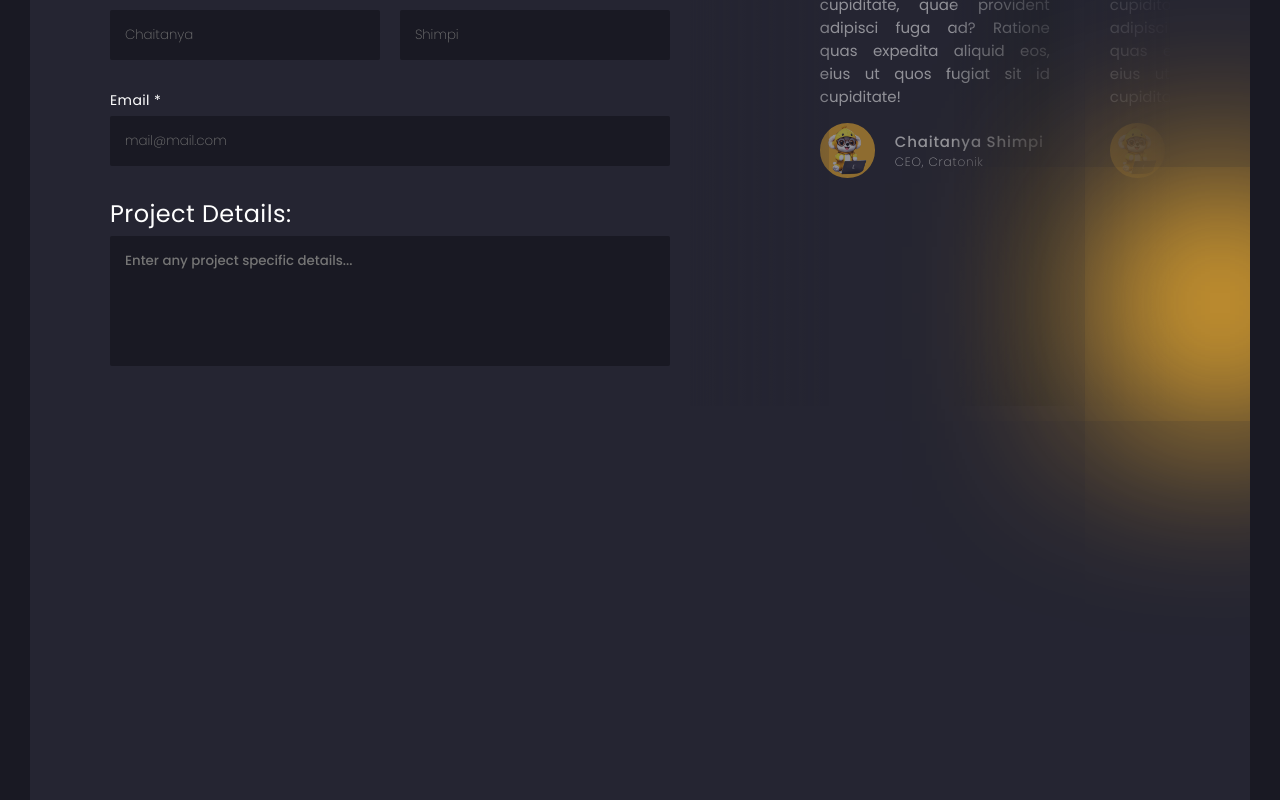
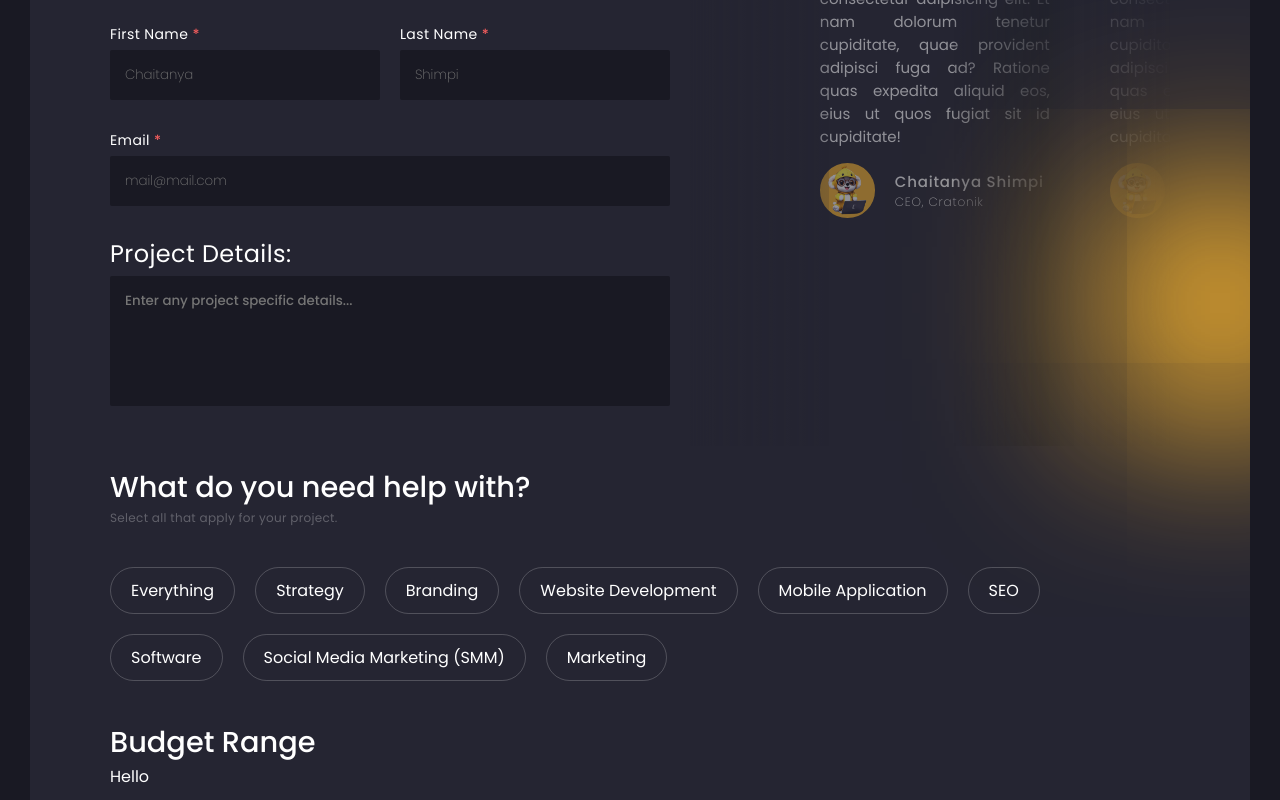
Before and after one commit to cratonik/cratonikWebsite, a React (Create React App) app: page /contact in a window 1280 px wide. Shown: the part 520-1320 px from the top of the page. Built offline with nearby package versions, Linux system fonts and the light colour scheme.

Commit message:
half form design is done

```diff
--- a/src/index.css
+++ b/src/index.css
@@ -57,7 +57,7 @@ body {
 main {
 	color: #fff;
 	background-color: var(--secondary-blue);
-	padding: 20px 140px;
+	/* padding: 20px 140px; */
 	min-height: calc(200vh - 115px);
 	overflow-x: hidden;
 	border-radius: 20px;
--- a/src/pages/contact/Contact.jsx
+++ b/src/pages/contact/Contact.jsx
@@ -12,7 +12,7 @@ const Contact = () => {
     <main>
       <div className={style.ContactHeader}>
         <div className={style.leftContactHeader}>
-          <HeadingTitle title="Start a Project"/>
+          <HeadingTitle title="Start a Project" />
           <h2 className={style.contactme}>
             <span>Contact</span> & grow your business online with us...
           </h2>
@@ -24,17 +24,17 @@ const Contact = () => {
 
             <div className={style.formNameSection}>
               <div className={style.fname}>
-                <label htmlFor="fname">First Name *</label>
-                <input type="text" name="fname" id="fname" required placeholder='Chaitanya'/>
+                <label htmlFor="fname">First Name <span>*</span></label>
+                <input type="text" name="fname" id="fname" required placeholder='Chaitanya' />
               </div>
               <div className={style.lname}>
-                <label htmlFor="fname">Last Name *</label>
-                <input type="text" name="fname" id="fname" required placeholder='Shimpi'/>
+                <label htmlFor="fname">Last Name <span>*</span></label>
+                <input type="text" name="fname" id="fname" required placeholder='Shimpi' />
               </div>
             </div>
             <div className={style.formEmailSection}>
-              <label htmlFor="email">Email *</label>
-              <input type="email" name="email" id="email" required placeholder='mail@mail.com'/>
+              <label htmlFor="email">Email <span>*</span></label>
+              <input type="email" name="email" id="email" required placeholder='mail@mail.com' />
             </div>
             <div className={style.projectDetails}>
               <label htmlFor="description">Project Details:</label>
@@ -47,29 +47,65 @@ const Contact = () => {
         {/* <marquee className={style.moveTest}> */}
         <div className={style.movingTestimonial}>
 
-          <Marquee style={{zIndex: -2}}>
-            <Testimonial review="Lorem ipsum dolor sit amet consectetur adipisicing elit. Et nam dolorum tenetur cupiditate, quae provident adipisci fuga ad? Ratione quas expedita aliquid eos, eius ut quos fugiat sit id cupiditate!" img="../../assets/image/CTA.png" name="Chaitanya Shimpi" title="CEO, Cratonik"/>
-            <Testimonial review="Lorem ipsum dolor sit amet consectetur adipisicing elit. Et nam dolorum tenetur cupiditate, quae provident adipisci fuga ad? Ratione quas expedita aliquid eos, eius ut quos fugiat sit id cupiditate!" img="../../assets/image/CTA.png" name="Chaitanya Shimpi" title="CEO, Cratonik"/>
-            <Testimonial review="Lorem ipsum dolor sit amet consectetur adipisicing elit. Et nam dolorum tenetur cupiditate, quae provident adipisci fuga ad? Ratione quas expedita aliquid eos, eius ut quos fugiat sit id cupiditate!" img="../../assets/image/CTA.png" name="Chaitanya Shimpi" title="CEO, Cratonik"/>
-            <Testimonial review="Lorem ipsum dolor sit amet consectetur adipisicing elit. Et nam dolorum tenetur cupiditate, quae provident adipisci fuga ad? Ratione quas expedita aliquid eos, eius ut quos fugiat sit id cupiditate!" img="../../assets/image/CTA.png" name="Chaitanya Shimpi" title="CEO, Cratonik"/>
-            <Testimonial review="Lorem ipsum dolor sit amet consectetur adipisicing elit. Et nam dolorum tenetur cupiditate, quae provident adipisci fuga ad? Ratione quas expedita aliquid eos, eius ut quos fugiat sit id cupiditate!" img="../../assets/image/CTA.png" name="Chaitanya Shimpi" title="CEO, Cratonik"/>
+          <Marquee style={{ zIndex: -2 }}>
+            <Testimonial review="Lorem ipsum dolor sit amet consectetur adipisicing elit. Et nam dolorum tenetur cupiditate, quae provident adipisci fuga ad? Ratione quas expedita aliquid eos, eius ut quos fugiat sit id cupiditate!" img="../../assets/image/CTA.png" name="Chaitanya Shimpi" title="CEO, Cratonik" />
+            <Testimonial review="Lorem ipsum dolor sit amet consectetur adipisicing elit. Et nam dolorum tenetur cupiditate, quae provident adipisci fuga ad? Ratione quas expedita aliquid eos, eius ut quos fugiat sit id cupiditate!" img="../../assets/image/CTA.png" name="Chaitanya Shimpi" title="CEO, Cratonik" />
+            <Testimonial review="Lorem ipsum dolor sit amet consectetur adipisicing elit. Et nam dolorum tenetur cupiditate, quae provident adipisci fuga ad? Ratione quas expedita aliquid eos, eius ut quos fugiat sit id cupiditate!" img="../../assets/image/CTA.png" name="Chaitanya Shimpi" title="CEO, Cratonik" />
+            <Testimonial review="Lorem ipsum dolor sit amet consectetur adipisicing elit. Et nam dolorum tenetur cupiditate, quae provident adipisci fuga ad? Ratione quas expedita aliquid eos, eius ut quos fugiat sit id cupiditate!" img="../../assets/image/CTA.png" name="Chaitanya Shimpi" title="CEO, Cratonik" />
+            <Testimonial review="Lorem ipsum dolor sit amet consectetur adipisicing elit. Et nam dolorum tenetur cupiditate, quae provident adipisci fuga ad? Ratione quas expedita aliquid eos, eius ut quos fugiat sit id cupiditate!" img="../../assets/image/CTA.png" name="Chaitanya Shimpi" title="CEO, Cratonik" />
           </Marquee>
 
-          <Marquee style={{paddingLeft:'100px', zIndex: -2}}>
-            <Testimonial review="Lorem ipsum dolor sit amet consectetur adipisicing elit. Et nam dolorum tenetur cupiditate, quae provident adipisci fuga ad? Ratione quas expedita aliquid eos, eius ut quos fugiat sit id cupiditate!" img="../../assets/image/CTA.png" name="Chaitanya Shimpi" title="CEO, Cratonik"/>
-            <Testimonial review="Lorem ipsum dolor sit amet consectetur adipisicing elit. Et nam dolorum tenetur cupiditate, quae provident adipisci fuga ad? Ratione quas expedita aliquid eos, eius ut quos fugiat sit id cupiditate!" img="../../assets/image/CTA.png" name="Chaitanya Shimpi" title="CEO, Cratonik"/>
-            <Testimonial review="Lorem ipsum dolor sit amet consectetur adipisicing elit. Et nam dolorum tenetur cupiditate, quae provident adipisci fuga ad? Ratione quas expedita aliquid eos, eius ut quos fugiat sit id cupiditate!" img="../../assets/image/CTA.png" name="Chaitanya Shimpi" title="CEO, Cratonik"/>
-            <Testimonial review="Lorem ipsum dolor sit amet consectetur adipisicing elit. Et nam dolorum tenetur cupiditate, quae provident adipisci fuga ad? Ratione quas expedita aliquid eos, eius ut quos fugiat sit id cupiditate!" img="../../assets/image/CTA.png" name="Chaitanya Shimpi" title="CEO, Cratonik"/>
-            <Testimonial review="Lorem ipsum dolor sit amet consectetur adipisicing elit. Et nam dolorum tenetur cupiditate, quae provident adipisci fuga ad? Ratione quas expedita aliquid eos, eius ut quos fugiat sit id cupiditate!" img="../../assets/image/CTA.png" name="Chaitanya Shimpi" title="CEO, Cratonik"/>
+          <Marquee style={{ paddingLeft: '100px', zIndex: -2 }}>
+            <Testimonial review="Lorem ipsum dolor sit amet consectetur adipisicing elit. Et nam dolorum tenetur cupiditate, quae provident adipisci fuga ad? Ratione quas expedita aliquid eos, eius ut quos fugiat sit id cupiditate!" img="../../assets/image/CTA.png" name="Chaitanya Shimpi" title="CEO, Cratonik" />
+            <Testimonial review="Lorem ipsum dolor sit amet consectetur adipisicing elit. Et nam dolorum tenetur cupiditate, quae provident adipisci fuga ad? Ratione quas expedita aliquid eos, eius ut quos fugiat sit id cupiditate!" img="../../assets/image/CTA.png" name="Chaitanya Shimpi" title="CEO, Cratonik" />
+            <Testimonial review="Lorem ipsum dolor sit amet consectetur adipisicing elit. Et nam dolorum tenetur cupiditate, quae provident adipisci fuga ad? Ratione quas expedita aliquid eos, eius ut quos fugiat sit id cupiditate!" img="../../assets/image/CTA.png" name="Chaitanya Shimpi" title="CEO, Cratonik" />
+            <Testimonial review="Lorem ipsum dolor sit amet consectetur adipisicing elit. Et nam dolorum tenetur cupiditate, quae provident adipisci fuga ad? Ratione quas expedita aliquid eos, eius ut quos fugiat sit id cupiditate!" img="../../assets/image/CTA.png" name="Chaitanya Shimpi" title="CEO, Cratonik" />
+            <Testimonial review="Lorem ipsum dolor sit amet consectetur adipisicing elit. Et nam dolorum tenetur cupiditate, quae provident adipisci fuga ad? Ratione quas expedita aliquid eos, eius ut quos fugiat sit id cupiditate!" img="../../assets/image/CTA.png" name="Chaitanya Shimpi" title="CEO, Cratonik" />
           </Marquee>
-          <div className={style.testinomialGradient}>
-          </div>
-            <div className={style.testinomialGradient2}></div>
+          <div className={style.testinomialGradient}></div>
+          <div className={style.testinomialGradient2}></div>
         </div>
         {/* </marquee> */}
 
       </div>
+      <div className={style.leftOverFormSection}>
+        <div className={style.formProducts}>
+          <h1>What do you need help with?</h1>
+          <span>Select all that apply for your project.</span>
+          <div className={style.serviceList}>
+            <input type="checkbox" id="checkbox1" />
+            <label for="checkbox1">Everything</label>
 
+            <input type="checkbox" id="checkbox2" />
+            <label for="checkbox2">Strategy</label>
+
+            <input type="checkbox" id="checkbox3" />
+            <label for="checkbox3">Branding</label>
+
+            <input type="checkbox" id="checkbox4" />
+            <label for="checkbox4">Website Development</label>
+
+            <input type="checkbox" id="checkbox5" />
+            <label for="checkbox5">Mobile Application</label>
+
+            <input type="checkbox" id="checkbox6" />
+            <label for="checkbox6">SEO</label>
+
+            <input type="checkbox" id="checkbox7" />
+            <label for="checkbox7">Software</label>
+
+            <input type="checkbox" id="checkbox8" />
+            <label for="checkbox8">Social Media Marketing (SMM)</label>
+
+            <input type="checkbox" id="checkbox9" />
+            <label for="checkbox8">Marketing</label>
+          </div>
+        </div>
+        <div className={style.budget}>
+          <h1>Budget Range</h1>
+          Hello
+        </div>
+      </div>
     </main>
   )
 }
--- a/src/pages/contact/contact.module.css
+++ b/src/pages/contact/contact.module.css
@@ -1,10 +1,10 @@
 main{
   z-index: 1;
-  padding: 0 80px;
+  padding: 40px 80px;
 }
 .ContactHeader{
     padding: 20px 0;
-    height: fit-content;
+    height: max-content;
     /* overflow: hidden; */
     display: flex;
 }
@@ -112,6 +112,10 @@ main{
 .projectDetails label{
     font-size: 1.5rem;
 }
+label span{
+    color: rgb(245, 93, 93);
+    font-weight: 500;
+}
 .projectDetails textarea{
     background-color: var(--primary-blue);
     outline: none;
@@ -121,6 +125,49 @@ main{
     font-weight: 500;
     border-radius: 2px;
     resize: none;
+}
+.formProducts{
+    display: flex;
+    flex-direction: column;
+}
+.leftOverFormSection h1{
+    font-weight: 500;
+    font-size: 1.8rem;
+}
+.leftOverFormSection span{
+    color: rgba(255, 255, 255, 0.274);
+    font-size: 12px;
+    letter-spacing: .3px;
+}
+.serviceList, .budget{
+    margin-top: 30px;
+    display: flex;
+    flex-wrap: wrap;
+}
+
+.serviceList input{
+    display: none;
+}
+.serviceList label{
+    border: 1px solid #ffffff34;
+    margin: 10px 20px;
+    margin-left: 0;
+    padding: 10px 20px;
+    border-radius: 50px;
+}
+.serviceList label:hover{
+    background-color: var(--spot-color);
+    color: var(--secondary-blue);
+}
+
+input[type="checkbox"]:checked + label {
+    /* Your styles for checked checkbox */
+    background-color: var(--spot-color);
+    color: var(--primary-blue);
+}
+
+.budget{
+    flex-direction: column;
 }
 @media only screen and (width < 675px) {
     main{
```
